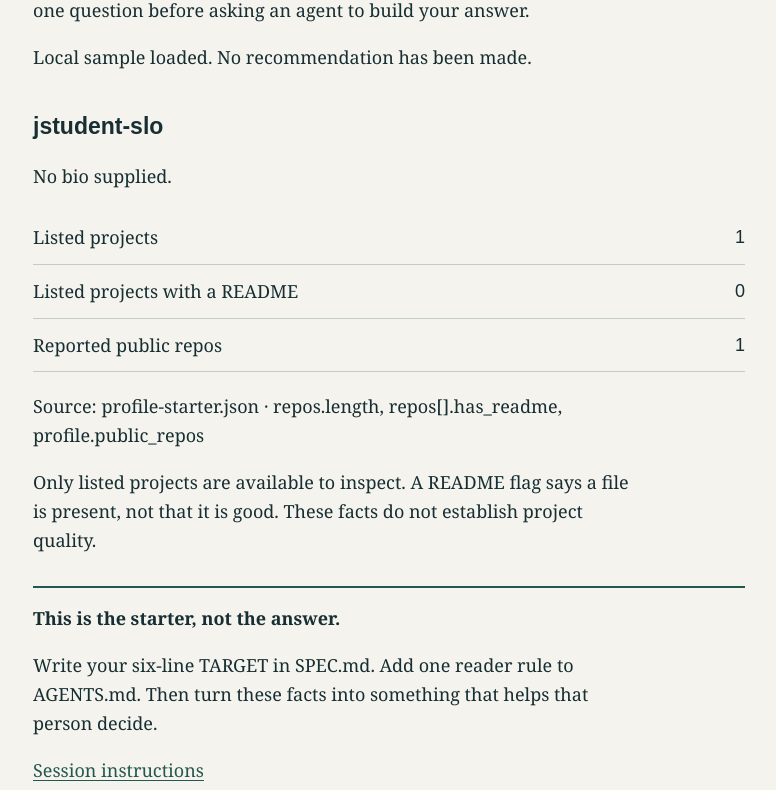
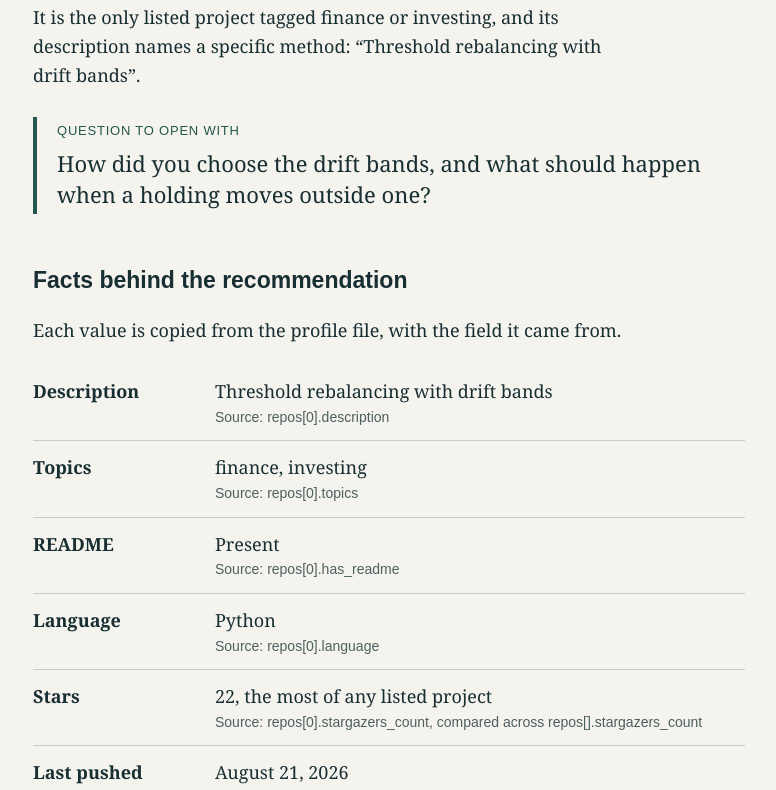
Before and after one commit to miclarke3/cpvc-02-understudy, a plain HTML site: page index.html in a window 1280 px wide. Shown: the part 267-1057 px from the top of the page, without its empty margins (251-1027 px from the left). Drawn offline with Linux system fonts and the light colour scheme.

Commit message:
Build finance Showcase answering which project to ask about first
Co-Authored-By: Claude Opus 5 (1M context) <noreply@anthropic.com>
Claude-Session: https://claude.ai/code/session_018NH17Bd8KwwraSFZwkN3vJ

```diff
--- a/index.html
+++ b/index.html
@@ -3,104 +3,210 @@
 <head>
   <meta charset="utf-8">
   <meta name="viewport" content="width=device-width, initial-scale=1">
-  <title>The Understudy | CPVC starter</title>
+  <title>Which project to ask about | Finance Showcase</title>
   <style>
-    :root { color-scheme: light; --paper: #f5f3ed; --ink: #172e33; --teal: #24574e; }
+    :root { color-scheme: light; --paper: #f5f3ed; --ink: #172e33; --muted: #4d5f60; --rule: #c3cdc5; --teal: #24574e; }
     * { box-sizing: border-box; }
     body { margin: 0; background: var(--paper); color: var(--ink); font: 18px/1.6 Georgia, "Times New Roman", serif; }
     main { max-width: 760px; margin: auto; padding: 48px 24px; }
-    h1, h2, button, .label { font-family: Arial, sans-serif; }
-    h1 { font-size: clamp(32px, 6vw, 52px); line-height: 1.08; letter-spacing: -.035em; margin: 20px 0; }
-    h2 { font-size: 23px; margin: 36px 0 8px; }
-    .label { color: var(--teal); font-size: 13px; letter-spacing: .06em; }
+    h1, h2, button, .label, .source { font-family: Arial, sans-serif; }
+    h1 { font-size: clamp(32px, 6vw, 52px); line-height: 1.08; letter-spacing: -.035em; margin: 12px 0 20px; }
+    h2 { font-size: 23px; margin: 48px 0 8px; }
+    .label { color: var(--teal); font-size: 13px; letter-spacing: .06em; text-transform: uppercase; margin: 0; max-width: none; }
+    main > .label { margin-bottom: 36px; }
     p { max-width: 60ch; }
+    .ask { border-left: 4px solid var(--teal); padding: 4px 0 4px 20px; margin: 28px 0 0; }
+    .ask p:last-child { font-size: 22px; line-height: 1.4; margin: 6px 0 0; }
     dl { margin: 20px 0; }
-    .row { display: flex; justify-content: space-between; gap: 20px; padding: 12px 0; border-bottom: 1px solid #c3cdc5; }
-    dt { flex: 1; }
-    dd { margin: 0; font-family: Arial, sans-serif; font-variant-numeric: tabular-nums; }
+    .row { display: grid; grid-template-columns: 9em 1fr; gap: 20px; padding: 12px 0; border-bottom: 1px solid var(--rule); }
+    dt { font-weight: bold; }
+    dd { margin: 0; }
+    .source { display: block; color: var(--muted); font-size: 14px; }
+    code { overflow-wrap: anywhere; font-size: .9em; }
+    .others { list-style: none; padding: 0; margin: 16px 0; }
+    .others li { padding: 12px 0; border-bottom: 1px solid var(--rule); }
+    .others strong { display: block; }
+    .gap { font-style: italic; color: var(--muted); }
     button { min-height: 44px; padding: 10px 18px; background: var(--teal); color: white; border: 0; font-size: 16px; cursor: pointer; }
     button:focus-visible, a:focus-visible { outline: 3px solid var(--teal); outline-offset: 4px; }
     button:active { background: var(--ink); }
     a { color: var(--teal); text-underline-offset: 3px; }
-    code { overflow-wrap: anywhere; font-size: .9em; }
-    .note { border-top: 2px solid var(--teal); margin-top: 32px; padding-top: 16px; }
+    footer { border-top: 2px solid var(--teal); margin-top: 48px; padding-top: 4px; font-size: 15px; color: var(--muted); }
     [hidden] { display: none !important; }
-    @media (max-width: 400px) { main { padding: 28px 20px; } }
   </style>
 </head>
 <body>
   <main>
-    <p class="label">CPVC / SESSION 02 / FICTIONAL TEACHING DATA</p>
-    <h1>What would you want<br>this reader to understand?</h1>
-    <p>Project counts are a starting point, not a story. Choose one reader and one
-      question before asking an agent to build your answer.</p>
-    <p id="status" role="status" aria-live="polite">Loading the local sample…</p>
+    <p class="label">Fictional teaching data</p>
+    <p id="status" role="status" aria-live="polite">Loading the sample profile.</p>
     <button id="retry" type="button" hidden>Try again</button>
-    <section id="snapshot" aria-labelledby="name" hidden>
-      <h2 id="name"></h2>
-      <p id="bio"></p>
-      <dl id="stats"></dl>
-      <p id="source"></p>
-      <p>Only listed projects are available to inspect. A README flag says a file
-        is present, not that it is good. These facts do not establish project quality.</p>
-    </section>
-    <div class="note">
-      <strong>This is the starter, not the answer.</strong>
-      <p>Write your six-line TARGET in SPEC.md. Add one reader rule to AGENTS.md.
-        Then turn these facts into something that helps that person decide.</p>
-      <a href="https://github.com/calpolyvibecoding-01/cpvc-02-understudy-template#readme">Session instructions</a>
-    </div>
+
+    <article id="page" hidden>
+      <section aria-labelledby="answer">
+        <p class="label">Recommendation for an analyst-internship interviewer</p>
+        <h1 id="answer"></h1>
+        <p id="why"></p>
+        <div class="ask">
+          <p class="label">Question to open with</p>
+          <p id="question"></p>
+        </div>
+      </section>
+
+      <section aria-labelledby="facts-heading">
+        <h2 id="facts-heading">Facts behind the recommendation</h2>
+        <p>Each value is copied from the profile file, with the field it came from.</p>
+        <dl id="facts"></dl>
+      </section>
+
+      <section aria-labelledby="limits-heading">
+        <h2 id="limits-heading">What these facts do not show</h2>
+        <p>They do not show whether the tool works well or has been used on real
+          portfolios. A README being present says nothing about its quality. Stars
+          are not proof of value to a business. The push date is a single date, not
+          a history of the work. That is what the opening question is for.</p>
+      </section>
+
+      <section aria-labelledby="others-heading">
+        <h2 id="others-heading">The other listed projects</h2>
+        <p id="others-note"></p>
+        <ul class="others" id="others"></ul>
+        <p class="source">Source: repos[].name, repos[].description, repos[].language, repos[].has_readme, repos[].fork</p>
+      </section>
+    </article>
+
+    <footer>
+      <p>Sample profile only. Not a real person and not a live GitHub snapshot.
+        Source file: <a href="profile-finance.json"><code>profile-finance.json</code></a></p>
+    </footer>
   </main>
   <script>
-    // Choose ONE fixture named in SPEC.md. Keep the supplied JSON files unchanged.
-    const PROFILE = 'profile-starter.json';
-    const status = document.getElementById('status');
-    const retry = document.getElementById('retry');
-    const snapshot = document.getElementById('snapshot');
+    // Built for the one fixture named in SPEC.md. The JSON files stay unchanged.
+    const PROFILE = 'profile-finance.json';
+    const LEAD = 'portfolio-rebalancer';
+    const LEAD_TOPICS = ['finance', 'investing'];
+
+    const $ = id => document.getElementById(id);
+    const status = $('status');
+    const retry = $('retry');
+    const page = $('page');
+
+    function formatDate(iso) {
+      const date = new Date(iso);
+      if (Number.isNaN(date.getTime())) return 'Not supplied';
+      return date.toLocaleDateString('en-US', { timeZone: 'UTC', year: 'numeric', month: 'long', day: 'numeric' });
+    }
+
+    function showError(message) {
+      page.hidden = true;
+      status.hidden = false;
+      status.textContent = message;
+      retry.hidden = false;
+    }
+
+    function addFact(list, label, value, field) {
+      const row = document.createElement('div');
+      const term = document.createElement('dt');
+      const detail = document.createElement('dd');
+      const source = document.createElement('span');
+      row.className = 'row';
+      term.textContent = label;
+      detail.textContent = value;
+      source.className = 'source';
+      source.textContent = 'Source: ' + field;
+      detail.append(source);
+      row.append(term, detail);
+      list.append(row);
+    }
 
     async function loadProfile() {
-      snapshot.hidden = true;
+      page.hidden = true;
       retry.hidden = true;
-      status.textContent = 'Loading the local sample…';
+      status.hidden = false;
+      status.textContent = 'Loading the sample profile.';
+
+      let data;
       try {
         const response = await fetch(PROFILE);
         if (!response.ok) throw new Error('File could not be loaded.');
-        const data = await response.json();
-        if (!data.profile || !Array.isArray(data.repos) ||
-            data.repos.some(repo => !repo || typeof repo.name !== 'string' || typeof repo.has_readme !== 'boolean')) {
-          throw new Error('The sample needs a profile and a valid repos list.');
+        data = await response.json();
+      } catch (error) {
+        showError('Could not read ' + PROFILE + '. Check that the file exists and is valid JSON, then try again. Open this page through GitHub Pages or a local web server, not as a double-clicked file.');
+        return;
+      }
+
+      if (!data || !data.profile || !Array.isArray(data.repos) ||
+          data.repos.some(repo => !repo || typeof repo.name !== 'string' || typeof repo.has_readme !== 'boolean')) {
+        showError('The sample needs a profile and a valid repos list. Check ' + PROFILE + ', then try again.');
+        return;
+      }
+      if (!data.repos.length) {
+        showError('The sample lists no projects, so there is nothing to recommend. Choose another supplied file in PROFILE and reload.');
+        return;
+      }
+
+      // The recommendation only renders if the data still supports it.
+      const tagged = data.repos.filter(repo => Array.isArray(repo.topics) && repo.topics.some(topic => LEAD_TOPICS.includes(topic)));
+      const lead = tagged.length === 1 && tagged[0].name === LEAD && tagged[0].description ? tagged[0] : null;
+      if (!lead) {
+        showError('This data does not support the recommendation this page was built for, because ' + LEAD + ' is not the only described project tagged finance or investing. Check PROFILE in index.html, then try again.');
+        return;
+      }
+      const i = data.repos.indexOf(lead);
+
+      $('answer').textContent = 'Ask about ' + lead.name + ' first.';
+      $('why').textContent = 'It is the only listed project tagged finance or investing, and its description names a specific method: “' + lead.description + '”.';
+      $('question').textContent = 'How did you choose the drift bands, and what should happen when a holding moves outside one?';
+
+      const facts = $('facts');
+      facts.replaceChildren();
+      const others = data.repos.filter(repo => repo !== lead);
+      const mostStars = others.every(repo => (repo.stargazers_count ?? 0) < lead.stargazers_count);
+      addFact(facts, 'Description', lead.description, 'repos[' + i + '].description');
+      addFact(facts, 'Topics', lead.topics.join(', '), 'repos[' + i + '].topics');
+      addFact(facts, 'README', lead.has_readme ? 'Present' : 'Not present', 'repos[' + i + '].has_readme');
+      addFact(facts, 'Language', lead.language || 'Not supplied', 'repos[' + i + '].language');
+      if (Number.isInteger(lead.stargazers_count)) {
+        addFact(facts, 'Stars', lead.stargazers_count + (mostStars ? ', the most of any listed project' : ''),
+          'repos[' + i + '].stargazers_count' + (mostStars ? ', compared across repos[].stargazers_count' : ''));
+      }
+      addFact(facts, 'Last pushed', formatDate(lead.pushed_at), 'repos[' + i + '].pushed_at');
+
+      const reported = Number.isInteger(data.profile.public_repos)
+        ? ' The profile reports ' + data.profile.public_repos + ' public repos, but only listed projects can be inspected.'
+        : '';
+      $('others-note').textContent = 'The file lists ' + data.repos.length + ' projects.' + reported;
+
+      const list = $('others');
+      list.replaceChildren();
+      for (const repo of others) {
+        const item = document.createElement('li');
+        const name = document.createElement('strong');
+        const purpose = document.createElement('span');
+        const detail = document.createElement('span');
+        name.textContent = repo.name;
+        if (repo.description) {
+          purpose.textContent = repo.description;
+        } else {
+          purpose.className = 'gap';
+          purpose.textContent = 'Purpose not stated';
         }
-        const rows = [
-          ['Listed projects', data.repos.length],
-          ['Listed projects with a README', data.repos.filter(repo => repo.has_readme).length],
-          ['Reported public repos', data.profile.public_repos ?? 'Not supplied']
-        ];
-        document.getElementById('name').textContent = data.profile.name || data.profile.login || 'Unnamed profile';
-        document.getElementById('bio').textContent = data.profile.bio || 'No bio supplied.';
-        const stats = document.getElementById('stats');
-        stats.replaceChildren();
-        for (const [label, value] of rows) {
-          const row = document.createElement('div');
-          row.className = 'row';
-          const term = document.createElement('dt');
-          const detail = document.createElement('dd');
-          term.textContent = label;
-          detail.textContent = String(value);
-          row.append(term, detail);
-          stats.append(row);
-        }
-        document.getElementById('source').textContent = 'Source: ' + PROFILE + ' · repos.length, repos[].has_readme, profile.public_repos';
-        snapshot.hidden = false;
-        status.textContent = data.repos.length ? 'Local sample loaded. No recommendation has been made.' : 'No listed projects. There is nothing to compare. Choose another supplied file in PROFILE and reload.';
-      } catch (error) {
-        status.textContent = 'Could not read the sample. Check the PROFILE filename and JSON, then try again. Use GitHub Pages or a local web server, not a double-clicked file.';
-        retry.hidden = false;
+        detail.className = 'source';
+        detail.textContent = [
+          repo.language || 'Language not supplied',
+          repo.has_readme ? 'README present' : 'No README',
+          repo.fork ? 'Fork of another project' : ''
+        ].filter(Boolean).join(' · ');
+        item.append(name, purpose, detail);
+        list.append(item);
       }
+
+      status.textContent = '';
+      status.hidden = true;
+      page.hidden = false;
     }
+
     retry.addEventListener('click', loadProfile);
     loadProfile();
-    // Open-build test: use a nonexistent filename, inspect the message, then
-    // RESTORE PROFILE and reload successfully before reviewing and merging.
   </script>
 </body>
 </html>
```
